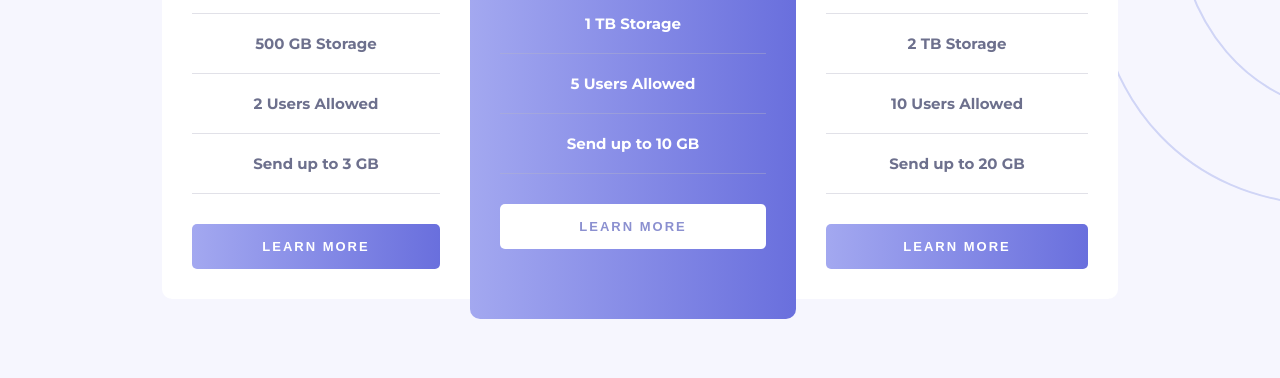
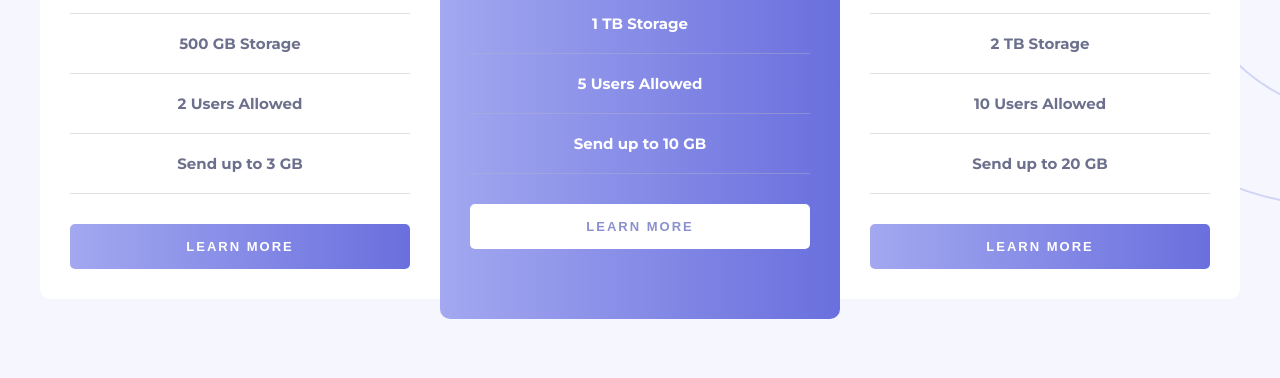
Before and after one commit to Zethess/pricing-component-with-toggle, a plain HTML site: page index.html in a window 1280 px wide. Shown: the part 422-800 px from the top of the page. Drawn offline with Linux system fonts and the light colour scheme.

Commit message:
card grid

```diff
--- a/assets/scss/base/_base.scss
+++ b/assets/scss/base/_base.scss
@@ -23,8 +23,10 @@ body {
     max-width: 400px;
     @include flex-column-center();
     @include respond-to('large'){
-        flex-direction: row;
-        justify-content: center;
+       display: grid;
+       grid-template-columns: repeat(auto-fit, minmax(300px, 1fr)); /* Ancho mínimo de 300px, con expansión */
+       justify-content: center;
+       max-width: 1200px; /* Establece el ancho máximo del grid */
     }
 
 }
--- a/assets/scss/components/_card.scss
+++ b/assets/scss/components/_card.scss
@@ -1,6 +1,5 @@
 .child-card  {
     @include flex-column-center($align-items: center);
-
     @include background-color($white, $grayish-blue);
     border-radius: 10px;
     margin-bottom: 35px;
--- a/index.html
+++ b/index.html
@@ -7,7 +7,7 @@
   <link rel="preconnect" href="https://fonts.gstatic.com" crossorigin>
   <link href="https://fonts.googleapis.com/css2?family=Montserrat:wght@700&display=swap" rel="stylesheet">
   <link rel="icon" type="image/png" sizes="32x32" href="assets/images/favicon-32x32.png">
-  <link rel="stylesheet" href="/assets/css/style.css">
+  <link rel="stylesheet" href="assets/css/style.css">
   <title>Frontend Mentor | [Challenge Name Here]</title>
 
   <!-- Feel free to remove these styles or customise in your own stylesheet 👍 -->
```
Also changed, not shown: assets/css/style.css, 1 other file.
